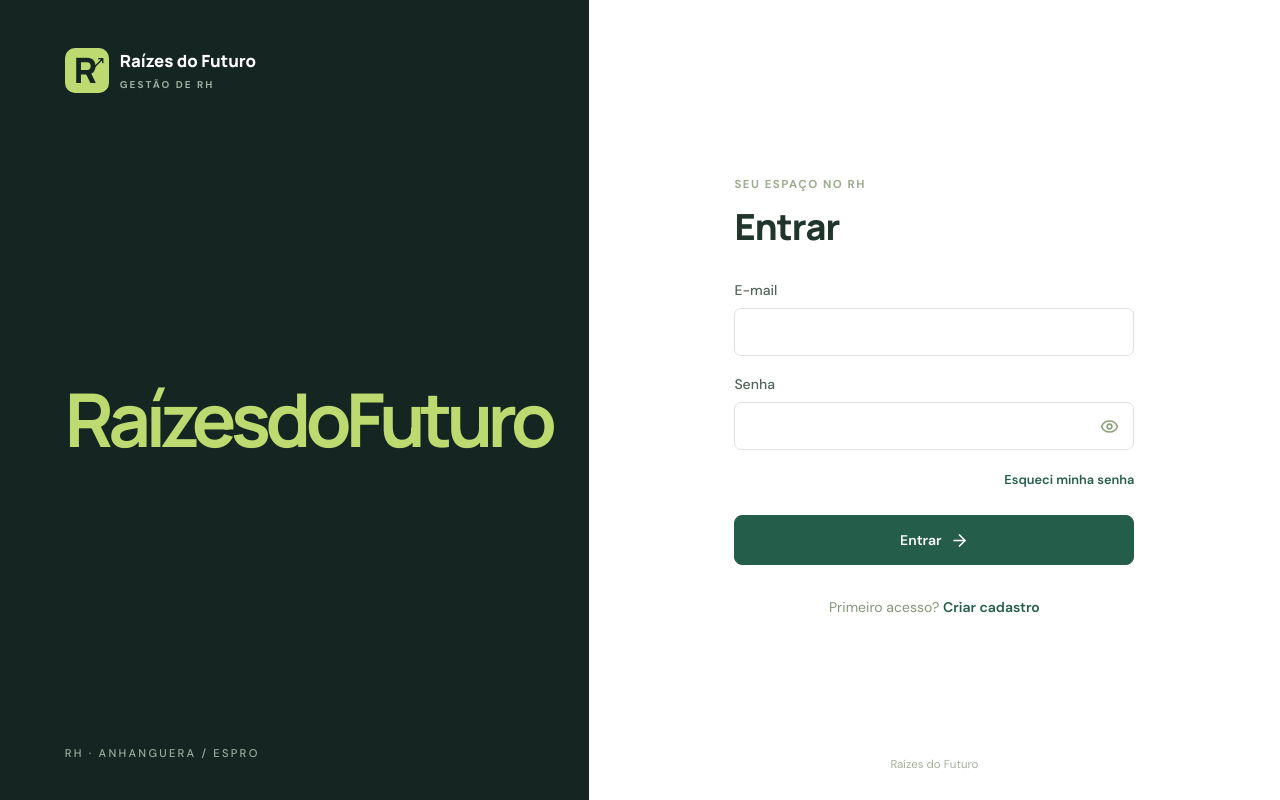
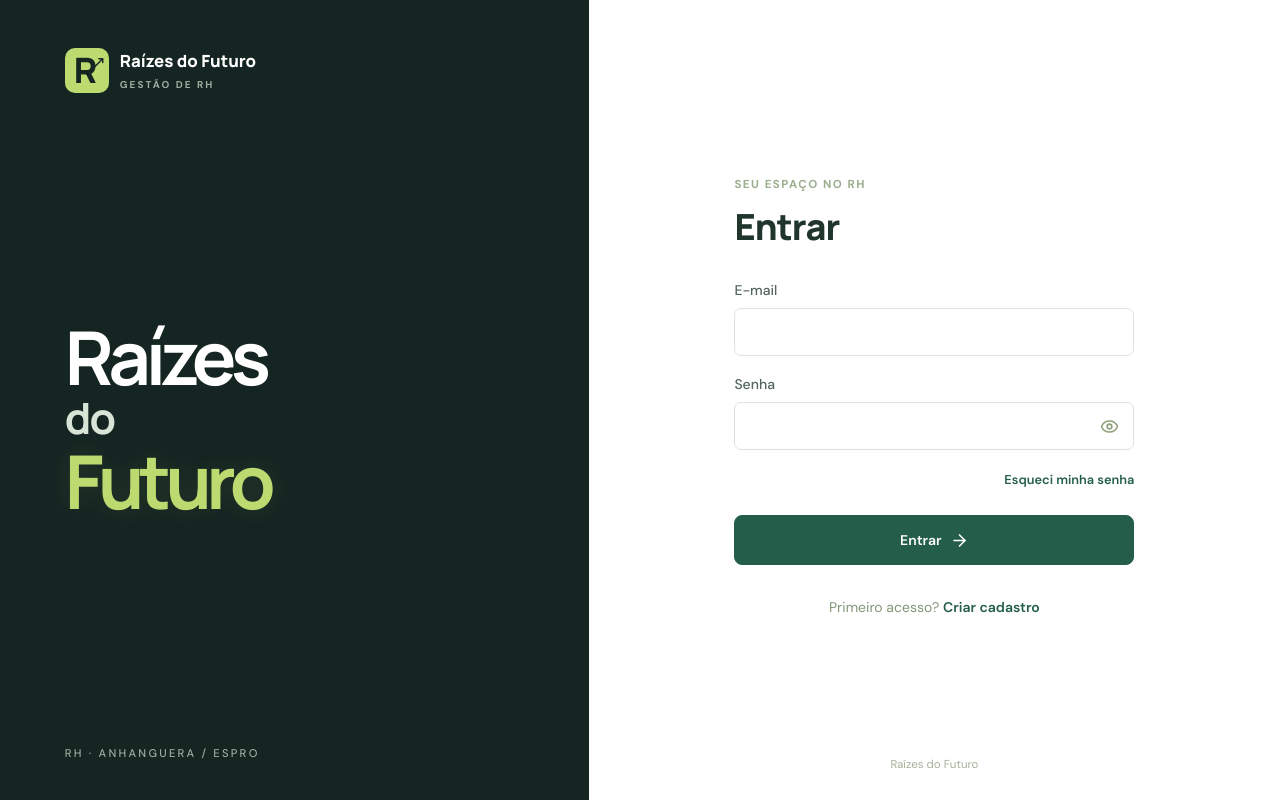
Before and after one commit to ConexaoStreet/rh-raizes-do-futuro, a React (Vite) app: page /#/ in a window 1280 px wide. Built offline with nearby package versions, Linux system fonts and the light colour scheme; no server answers.

Commit message:
style: animate login identity

```diff
--- a/src/styles.css
+++ b/src/styles.css
@@ -1893,13 +1893,57 @@ td small {
   font-size: clamp(3rem, 5.8vw, 6rem);
   letter-spacing: -0.075em;
   font-weight: 650;
-  line-height: 1.17;
+  line-height: 0.98;
   max-width: 500px;
   margin: auto 0;
   padding: 90px 0;
 }
-.auth-wordmark > span {
+.auth-wordmark-line {
+  display: block;
+  opacity: 0;
+  transform: translateY(22px);
+  animation: authWordmarkReveal 0.8s cubic-bezier(0.2, 0.8, 0.2, 1) forwards;
+}
+.auth-wordmark-line + .auth-wordmark-line {
+  margin-top: 0.08em;
+}
+.auth-wordmark-line-1 {
+  animation-delay: 0.08s;
+}
+.auth-wordmark-line-2 {
+  animation-delay: 0.24s;
+  font-size: 0.58em;
+  letter-spacing: -0.045em;
+  color: #d8e4d6;
+}
+.auth-wordmark-line-3 {
+  animation-name: authWordmarkReveal, authWordmarkGlow;
+  animation-duration: 0.8s, 4.2s;
+  animation-timing-function: cubic-bezier(0.2, 0.8, 0.2, 1), ease-in-out;
+  animation-delay: 0.4s, 1.15s;
+  animation-fill-mode: forwards, both;
+  animation-iteration-count: 1, infinite;
   color: #bcda70;
+  text-shadow: 0 0 24px rgba(188, 218, 112, 0.16);
+}
+@keyframes authWordmarkReveal {
+  from {
+    opacity: 0;
+    transform: translateY(22px);
+  }
+  to {
+    opacity: 1;
+    transform: translateY(0);
+  }
+}
+@keyframes authWordmarkGlow {
+  0%,
+  100% {
+    text-shadow: 0 0 24px rgba(188, 218, 112, 0.12);
+  }
+  50% {
+    text-shadow: 0 0 34px rgba(188, 218, 112, 0.26);
+  }
 }
 .auth-signature {
   font-size: 0.7rem;
```
